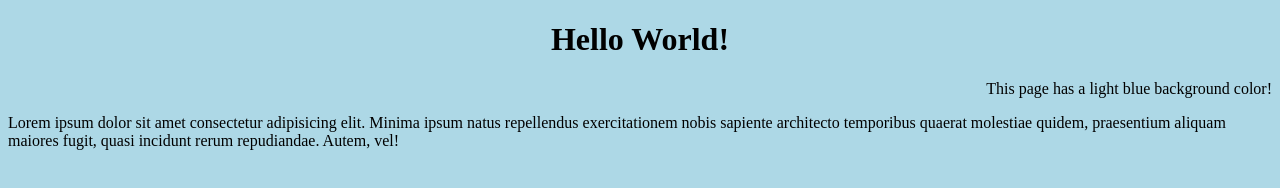
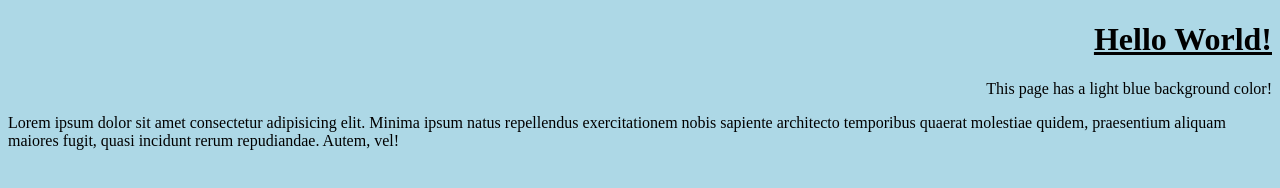
Before and after one commit to imranJavaDeveloper/CSS-Practice-Code, a plain HTML site: page level-02/index.html in a window 1280 px wide. Drawn offline with Linux system fonts and the light colour scheme.

Commit message:
Update index.html

```diff
--- a/level-02/index.html
+++ b/level-02/index.html
@@ -13,9 +13,14 @@
 
         p{
           text-align: right;
+          text-decoration: dotted;
         }
         h1{
-          text-align: center;
+
+          text-align: right;
+          text-decoration: underline;
+
+
         }
         </style>
         </head>
```
